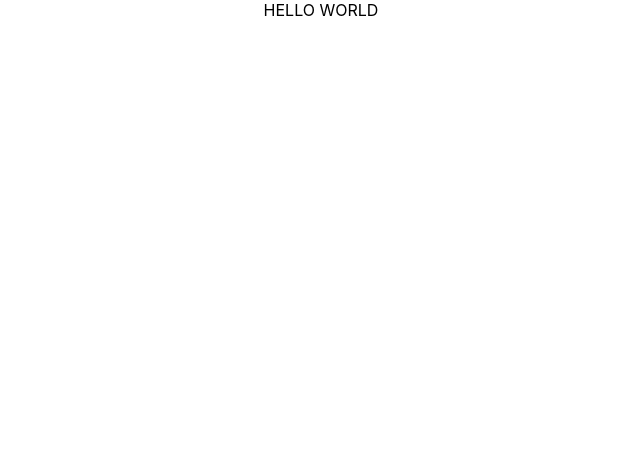
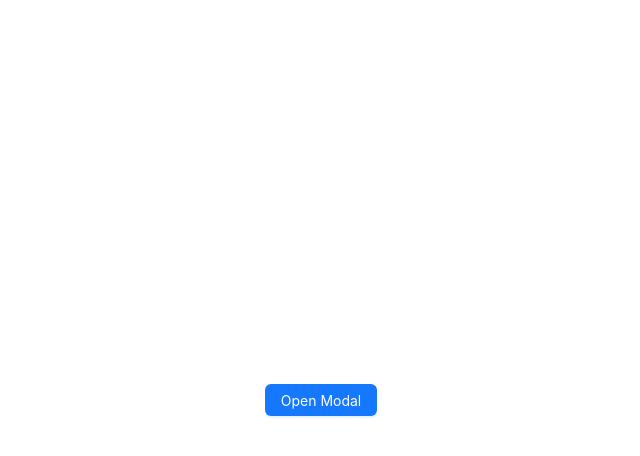
Before and after one commit to Green-Light-HTF/green-light-frontend, a React (Create React App) app: page / in a window 1280 px wide. Shown: the top 456 px of the page, without its empty margins (319-959 px from the left). Built offline with nearby package versions, Linux system fonts and the light colour scheme.

Commit message:
Added modal and button

```diff
--- a/src/pages/home.js
+++ b/src/pages/home.js
@@ -1,11 +1,36 @@
 import React, { useState, useEffect } from "react";
-
+import { Button, Modal } from 'antd';
 
 export default function HomePage() {
 
+    const [isModalOpen, setIsModalOpen] = useState(false);
+
+    const showModal = () => {
+      setIsModalOpen(true);
+    };
+
+    const handleOk = () => {
+      setIsModalOpen(false);
+    };
+
+    const handleCancel = () => {
+      setIsModalOpen(false);
+    };
+
   return (
     <>
-    HELLO WORLD
+    <div style={{display:"flex", alignItems: "center", justifyContent: "center", height:"100vh", width:"100vw"}}>
+        <div>
+        <Button type="primary" onClick={showModal}>
+        Open Modal
+      </Button>
+      <Modal title="Basic Modal" open={isModalOpen} onOk={handleOk} onCancel={handleCancel}>
+        <p>Some contents...</p>
+        <p>Some contents...</p>
+        <p>Some contents...</p>
+      </Modal>
+        </div>
+    </div>
     </>
   );
 }
```
